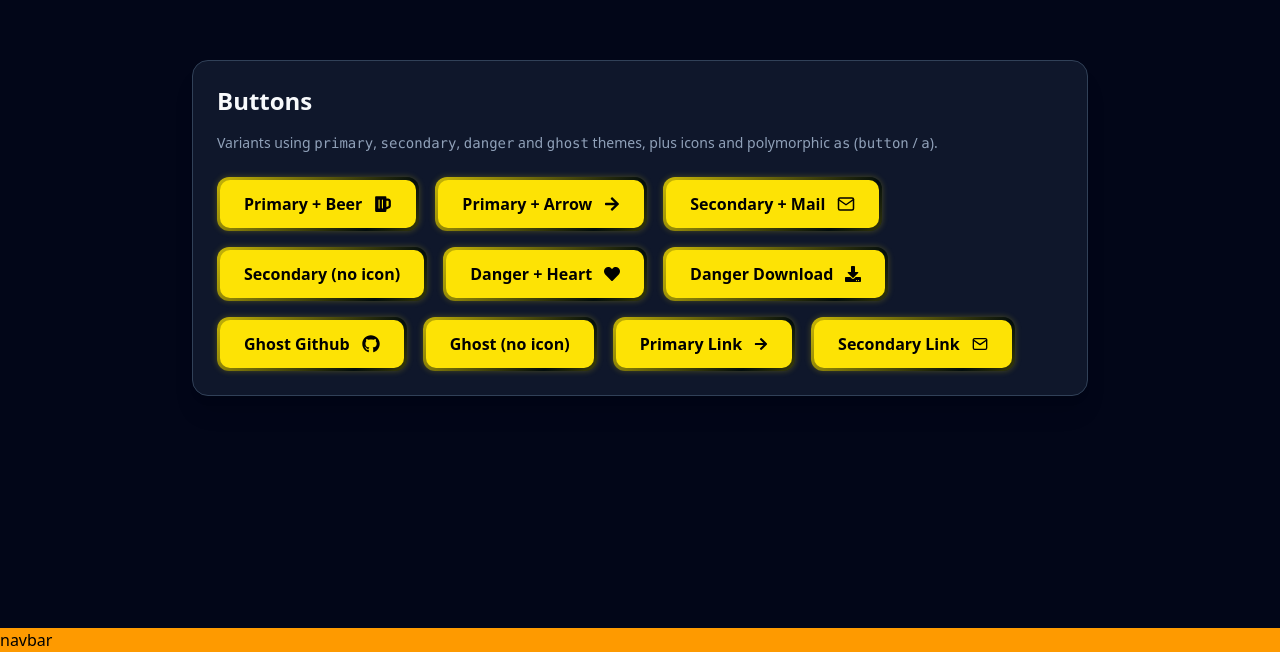
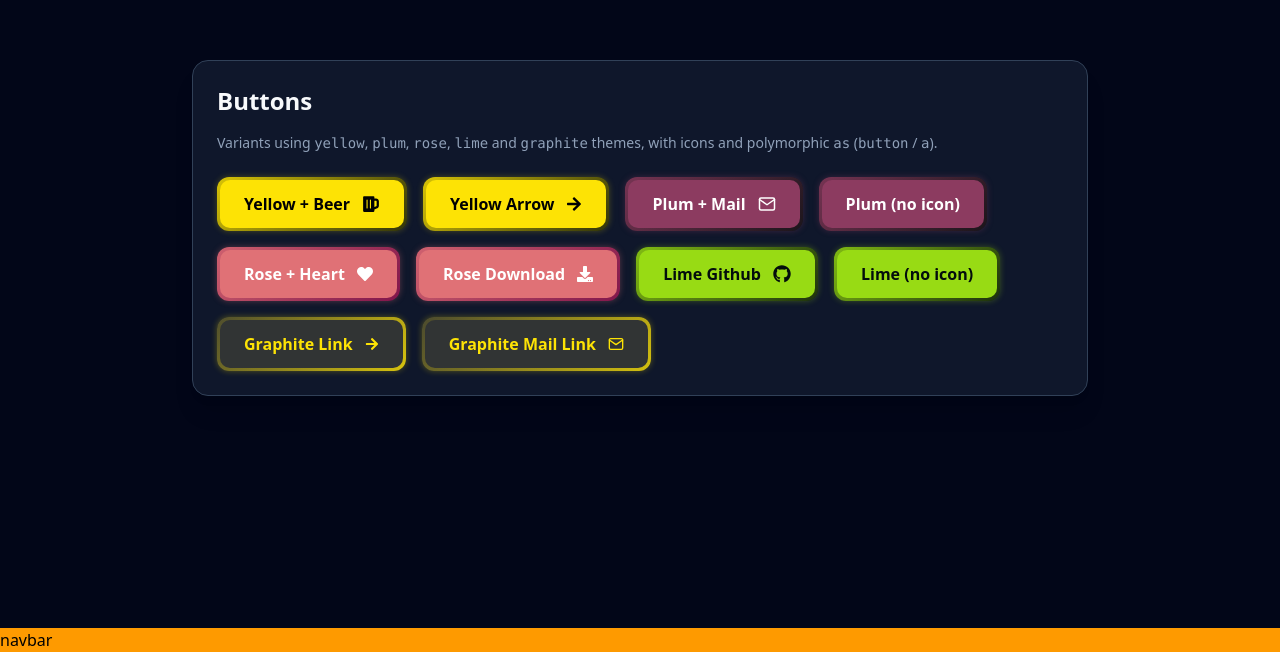
Before and after one commit to humbertoragazzini/primalport-rebuild, a Next.js app: page /components in a window 1280 px wide. Shown: the part 5520-6172 px from the top of the page. Built offline with nearby package versions, Linux system fonts and the light colour scheme.

Commit message:
added full theme buttons

```diff
--- a/src/app/components/components.tsx
+++ b/src/app/components/components.tsx
@@ -95,58 +95,58 @@ export function HeadingShowcase() {
 export function ButtonsShowcase() {
   const buttons = [
     {
-      label: "Primary + Beer",
-      theme: "primary" as const,
+      label: "Yellow + Beer",
+      theme: "yellow" as const,
       icon: <FaBeer size={18} />,
     },
     {
-      label: "Primary + Arrow",
-      theme: "primary" as const,
+      label: "Yellow Arrow",
+      theme: "yellow" as const,
       icon: <FaArrowRight size={16} />,
     },
     {
-      label: "Secondary + Mail",
-      theme: "secondary" as const,
+      label: "Plum + Mail",
+      theme: "plum" as const,
       icon: <FiMail size={18} />,
     },
     {
-      label: "Secondary (no icon)",
-      theme: "secondary" as const,
+      label: "Plum (no icon)",
+      theme: "plum" as const,
       icon: null,
     },
     {
-      label: "Danger + Heart",
-      theme: "danger" as const,
+      label: "Rose + Heart",
+      theme: "rose" as const,
       icon: <FaHeart size={16} />,
     },
     {
-      label: "Danger Download",
-      theme: "danger" as const,
+      label: "Rose Download",
+      theme: "rose" as const,
       icon: <FaDownload size={16} />,
     },
     {
-      label: "Ghost Github",
-      theme: "ghost" as const,
+      label: "Lime Github",
+      theme: "lime" as const,
       icon: <FaGithub size={18} />,
     },
     {
-      label: "Ghost (no icon)",
-      theme: "ghost" as const,
+      label: "Lime (no icon)",
+      theme: "lime" as const,
       icon: null,
     },
     {
-      label: "Primary Link",
-      theme: "primary" as const,
+      label: "Graphite Link",
+      theme: "graphite" as const,
       icon: <FaArrowRight size={14} />,
       as: "a" as const,
-      href: "#primary-link",
+      href: "#graphite-link",
     },
     {
-      label: "Secondary Link",
-      theme: "secondary" as const,
+      label: "Graphite Mail Link",
+      theme: "graphite" as const,
       icon: <FiMail size={16} />,
       as: "a" as const,
-      href: "#secondary-link",
+      href: "#graphite-mail",
     },
   ];
 
@@ -156,9 +156,10 @@ export function ButtonsShowcase() {
         <h2 className="mb-4 text-2xl font-semibold text-slate-50">Buttons</h2>
 
         <p className="mb-6 text-sm text-slate-400">
-          Variants using <code>primary</code>, <code>secondary</code>,{" "}
-          <code>danger</code> and <code>ghost</code> themes, plus icons and
-          polymorphic <code>as</code> (<code>button</code> / <code>a</code>).
+          Variants using <code>yellow</code>, <code>plum</code>,{" "}
+          <code>rose</code>, <code>lime</code> and <code>graphite</code> themes,
+          with icons and polymorphic <code>as</code> (<code>button</code> /{" "}
+          <code>a</code>).
         </p>
 
         <div className="flex flex-wrap gap-4">
--- a/src/components/atoms/Button.tsx
+++ b/src/components/atoms/Button.tsx
@@ -1,6 +1,8 @@
 "use client";
 import { ReactNode, ElementType } from "react";
 import { motion } from "framer-motion";
+
+type ButtonTheme = "yellow" | "plum" | "rose" | "lime" | "graphite";
 
 type PpButtonProps = {
   as?: ElementType;
@@ -8,6 +10,59 @@ type PpButtonProps = {
   icon?: ReactNode;
   children: ReactNode;
   className?: string;
+  theme?: ButtonTheme;
+};
+
+const THEME_CONFIG: Record<
+  ButtonTheme,
+  {
+    gradient: string;
+    idleGlow: string;
+    hoverGlow: string;
+    innerBgClass: string;
+    textClass: string;
+  }
+> = {
+  yellow: {
+    // yellow-bright + deep-black
+    gradient: "linear-gradient(135deg, #FDE305, #030d0c, #FDE305)",
+    idleGlow: "0 0 6px rgba(253, 227, 5, 0.25)",
+    hoverGlow: "0 0 28px rgba(253, 227, 5, 0.6)",
+    innerBgClass: "bg-yellow-bright",
+    textClass: "text-black",
+  },
+  plum: {
+    // plum + deep-black
+    gradient: "linear-gradient(135deg, #8C3B60, #030d0c, #8C3B60)",
+    idleGlow: "0 0 6px rgba(140, 59, 96, 0.35)",
+    hoverGlow: "0 0 28px rgba(140, 59, 96, 0.7)",
+    innerBgClass: "bg-plum",
+    textClass: "text-white",
+  },
+  rose: {
+    // rose + burgundy
+    gradient: "linear-gradient(135deg, #e07176, #6B0142, #e07176)",
+    idleGlow: "0 0 6px rgba(224, 113, 118, 0.35)",
+    hoverGlow: "0 0 28px rgba(224, 113, 118, 0.7)",
+    innerBgClass: "bg-rose",
+    textClass: "text-white",
+  },
+  lime: {
+    // lime + deep-black
+    gradient: "linear-gradient(135deg, #98DB14, #030d0c, #98DB14)",
+    idleGlow: "0 0 6px rgba(152, 219, 20, 0.30)",
+    hoverGlow: "0 0 28px rgba(152, 219, 20, 0.65)",
+    innerBgClass: "bg-lime",
+    textClass: "text-deep-black",
+  },
+  graphite: {
+    // graphite + yellow-bright
+    gradient: "linear-gradient(135deg, #313434, #FDE305, #313434)",
+    idleGlow: "0 0 6px rgba(253, 227, 5, 0.30)",
+    hoverGlow: "0 0 28px rgba(253, 227, 5, 0.7)",
+    innerBgClass: "bg-graphite",
+    textClass: "text-yellow-bright",
+  },
 };
 
 export default function PpButton({
@@ -16,43 +71,40 @@ export default function PpButton({
   icon,
   children,
   className = "",
+  theme = "yellow",
   ...rest
 }: PpButtonProps) {
   const MotionWrapper = motion.div;
   const MotionComponent = motion(Component as ElementType);
 
-  const gradient =
-    "linear-gradient(135deg, #FDE305, #030d0c, #FDE305, #030d0c)";
+  const config = THEME_CONFIG[theme];
 
   return (
     <MotionWrapper
       className="p-[3px] rounded-xl"
       style={{
-        backgroundImage: gradient,
+        backgroundImage: config.gradient,
         backgroundSize: "300% 300%",
         backgroundPosition: "0% 50%",
-        // small base glow instead of 0, so shrinking feels natural
-        boxShadow: "0 0 6px rgba(253, 227, 5, 0.25)",
+        boxShadow: config.idleGlow,
       }}
       variants={{
         rest: {
           backgroundPosition: "0% 50%",
-          boxShadow: "0 0 6px rgba(253, 227, 5, 0.25)", // subtle idle glow
+          boxShadow: config.idleGlow,
         },
         hover: {
           backgroundPosition: "100% 50%",
-          boxShadow: "0 0 28px rgba(253, 227, 5, 0.6)", // stronger glow
+          boxShadow: config.hoverGlow,
         },
       }}
       initial="rest"
       whileHover="hover"
       transition={{
-        // gradient can stay slow and chill
         backgroundPosition: {
           duration: 1.3,
           ease: "easeInOut",
         },
-        // glow animates a bit faster but smoothly both ways
         boxShadow: {
           duration: 0.6,
           ease: "easeInOut",
@@ -65,7 +117,7 @@ export default function PpButton({
           flex items-center justify-center gap-3
           px-6 py-3 rounded-[10px]
           font-bold cursor-pointer select-none
-          bg-yellow-bright text-black
+          ${config.innerBgClass} ${config.textClass}
           transition-colors duration-300
           ${className}
         `}
```
